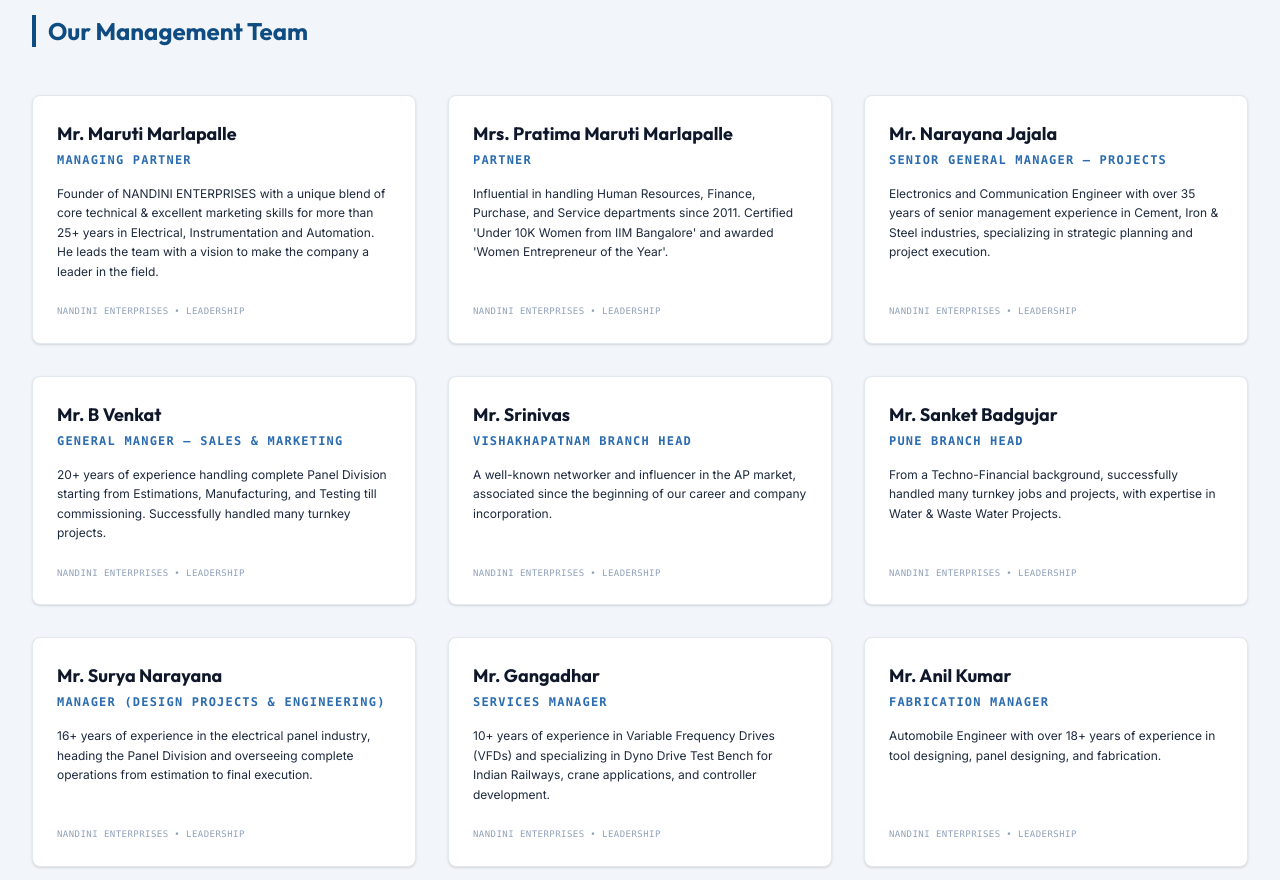
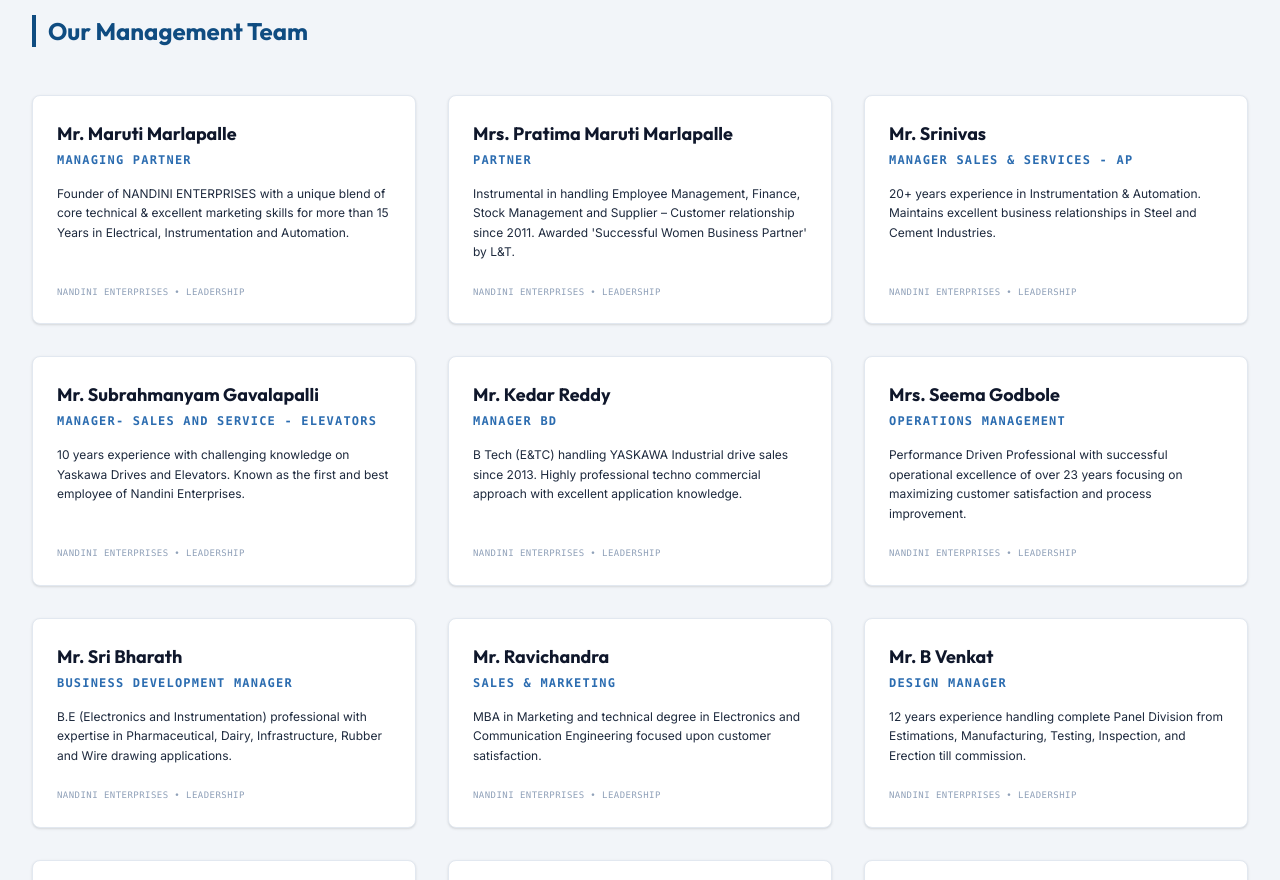
Before and after one commit to novelleyx-dev/nandiniautomation, a Next.js app: page /about in a window 1280 px wide. Shown: the part 1920-2800 px from the top of the page. Built offline with nearby package versions, Linux system fonts and the light colour scheme.

Commit message:
feat: add complete 33 member management team from live site

```diff
--- a/src/app/about/page.tsx
+++ b/src/app/about/page.tsx
@@ -1,50 +1,38 @@
 export default function AboutPage() {
   const managementTeam = [
-    {
-      name: "Mr. Maruti Marlapalle",
-      title: "Managing Partner",
-      desc: "Founder of NANDINI ENTERPRISES with a unique blend of core technical & excellent marketing skills for more than 25+ years in Electrical, Instrumentation and Automation. He leads the team with a vision to make the company a leader in the field."
-    },
-    {
-      name: "Mrs. Pratima Maruti Marlapalle",
-      title: "Partner",
-      desc: "Influential in handling Human Resources, Finance, Purchase, and Service departments since 2011. Certified 'Under 10K Women from IIM Bangalore' and awarded 'Women Entrepreneur of the Year'."
-    },
-    {
-      name: "Mr. Narayana Jajala",
-      title: "Senior General Manager – Projects",
-      desc: "Electronics and Communication Engineer with over 35 years of senior management experience in Cement, Iron & Steel industries, specializing in strategic planning and project execution."
-    },
-    {
-      name: "Mr. B Venkat",
-      title: "General Manger – Sales & Marketing",
-      desc: "20+ years of experience handling complete Panel Division starting from Estimations, Manufacturing, and Testing till commissioning. Successfully handled many turnkey projects."
-    },
-    {
-      name: "Mr. Srinivas",
-      title: "Vishakhapatnam Branch Head",
-      desc: "A well-known networker and influencer in the AP market, associated since the beginning of our career and company incorporation."
-    },
-    {
-      name: "Mr. Sanket Badgujar",
-      title: "Pune Branch Head",
-      desc: "From a Techno-Financial background, successfully handled many turnkey jobs and projects, with expertise in Water & Waste Water Projects."
-    },
-    {
-      name: "Mr. Surya Narayana",
-      title: "Manager (Design Projects & Engineering)",
-      desc: "16+ years of experience in the electrical panel industry, heading the Panel Division and overseeing complete operations from estimation to final execution."
-    },
-    {
-      name: "Mr. Gangadhar",
-      title: "Services Manager",
-      desc: "10+ years of experience in Variable Frequency Drives (VFDs) and specializing in Dyno Drive Test Bench for Indian Railways, crane applications, and controller development."
-    },
-    {
-      name: "Mr. Anil Kumar",
-      title: "Fabrication Manager",
-      desc: "Automobile Engineer with over 18+ years of experience in tool designing, panel designing, and fabrication."
-    },
+    { name: "Mr. Maruti Marlapalle", title: "Managing Partner", desc: "Founder of NANDINI ENTERPRISES with a unique blend of core technical & excellent marketing skills for more than 15 Years in Electrical, Instrumentation and Automation." },
+    { name: "Mrs. Pratima Maruti Marlapalle", title: "Partner", desc: "Instrumental in handling Employee Management, Finance, Stock Management and Supplier – Customer relationship since 2011. Awarded 'Successful Women Business Partner' by L&T." },
+    { name: "Mr. Srinivas", title: "Manager Sales & Services - AP", desc: "20+ years experience in Instrumentation & Automation. Maintains excellent business relationships in Steel and Cement Industries." },
+    { name: "Mr. Subrahmanyam Gavalapalli", title: "Manager- Sales and Service - Elevators", desc: "10 years experience with challenging knowledge on Yaskawa Drives and Elevators. Known as the first and best employee of Nandini Enterprises." },
+    { name: "Mr. Kedar Reddy", title: "Manager BD", desc: "B Tech (E&TC) handling YASKAWA Industrial drive sales since 2013. Highly professional techno commercial approach with excellent application knowledge." },
+    { name: "Mrs. Seema Godbole", title: "Operations Management", desc: "Performance Driven Professional with successful operational excellence of over 23 years focusing on maximizing customer satisfaction and process improvement." },
+    { name: "Mr. Sri Bharath", title: "Business Development Manager", desc: "B.E (Electronics and Instrumentation) professional with expertise in Pharmaceutical, Dairy, Infrastructure, Rubber and Wire drawing applications." },
+    { name: "Mr. Ravichandra", title: "Sales & Marketing", desc: "MBA in Marketing and technical degree in Electronics and Communication Engineering focused upon customer satisfaction." },
+    { name: "Mr. B Venkat", title: "Design Manager", desc: "12 years experience handling complete Panel Division from Estimations, Manufacturing, Testing, Inspection, and Erection till commission." },
+    { name: "Mr. Shaik Nazeer", title: "Design & Execution", desc: "25 years experience in Engineering and Erection & Commissioning. Expertise in handling ESP and Boiler Applications." },
+    { name: "Mrs. Sravani", title: "Panel Team Support", desc: "Fast learner with good logical skills making her a multitasking employee assisting in panel design." },
+    { name: "Mr. K. Surya", title: "Panel Design & Testing", desc: "7 years of Experience assisting in panel design and actively involved in testing of panels at the time of Execution." },
+    { name: "Mr. SV Rao", title: "Factory Supervisor", desc: "20 years experience supervising all panel manufacturing & executions at the Factory and managing switchgear procurement." },
+    { name: "Mr. Jayachandra Y.", title: "Projects Head", desc: "Responsible for all project execution starting from Order acceptation, site visit, drawing approval, to dispatch arrangements." },
+    { name: "Mr. Dileep S.", title: "Project & Site Execution", desc: "8 years experience in Project and Site Execution working under the Projects Head." },
+    { name: "Mr. Mohammed Omair Nasser", title: "Senior Service Engineer", desc: "Technically strong senior engineer perfectly suited to work in critical applications since 2013." },
+    { name: "Mr. Durgesh Lalaji", title: "VFD Commissioning & Servicing", desc: "Hands on expertise on Yaskawa VFDs Commissioning, Servicing, and Repairs since 2008." },
+    { name: "Mr. Nagababu K", title: "Service & Projects - AP", desc: "5 years experience handling Government projects and on-site services, currently based in Vishakhapatnam Branch Office." },
+    { name: "Mr. Junaid", title: "VFD, PLC & HMI Service", desc: "Handles service calls individually with a gentle nature that allows for great customer satisfaction." },
+    { name: "Mr. Gangadhar Rao", title: "Dyno Drive & Railways Specialist", desc: "Remarkable job in Railways Dyno Drive Test bench commissioning and maintenance. A great team player." },
+    { name: "Mr. Mithilesh", title: "VFD Installation Expert", desc: "Plays a key role in installations & service related issues, perfectly trained in VFD Installation for all applications." },
+    { name: "Mr. Dnyandev", title: "Installation & Electrical Works", desc: "Shows great interest in learning & growing with the ability to single-handedly install and commission VFDs." },
+    { name: "Mr. Hussain Pasha", title: "Instrumentation Head", desc: "5 years experience in PLC, SCADA, Servo & AC Drives serving various heavy industries and handling service calls." },
+    { name: "Mr. Syed Umais", title: "Industrial Automation Support", desc: "BTECH (ECE) professional with extended support in service calls and project executions." },
+    { name: "Mr. B V Rao", title: "Accounts & Taxation", desc: "15 years of experience in Accounting, Banking, Finance and Taxing handling 2-Digit turnover company Balance Sheets." },
+    { name: "Mr. Narsimulu Bynagari", title: "Tender & ISO Documentations", desc: "6 years experience maintaining Tender, ISO and all finance related Documents. Acts as indirect Human Resource." },
+    { name: "Mr. Sridhar", title: "Payment Follow-up", desc: "Main focus is on Payment Follow up and collection to ensure smooth execution of the organization's Payment Cycle." },
+    { name: "Mrs. Rani Bollam", title: "Purchase Manager", desc: "18 Years experience handling all purchases, E-procurement and E-Tendering for multiple government and corporate bodies." },
+    { name: "Mr. Anil Kumar Sahoo", title: "Digital Marketing & IT", desc: "Designs Brochures, Presentations, maintains the website and looks after E-Tendering and documentation." },
+    { name: "Mr. Puli Srinivas Rao", title: "Stores & Logistics", desc: "15 years experience taking care of all Logistics activities, stock movements, and maintaining stock statements." },
+    { name: "Mr. Ravi", title: "Auditing & Inventory", desc: "25+ years experience contributing to auditing of purchase bills, stock inventory, sales invoices and taxations." },
+    { name: "Mr. Mallikarjuna", title: "Service & Installations", desc: "Expertise in electrical jobs giving an extended hand to the organization in service and site executions." },
+    { name: "Mr. Neelesh", title: "Admin Executive", desc: "Hardworking and dedicated Admin Executive who handles transportation for small dispatches and material procurement." }
   ];
 
   const awards = [
```
